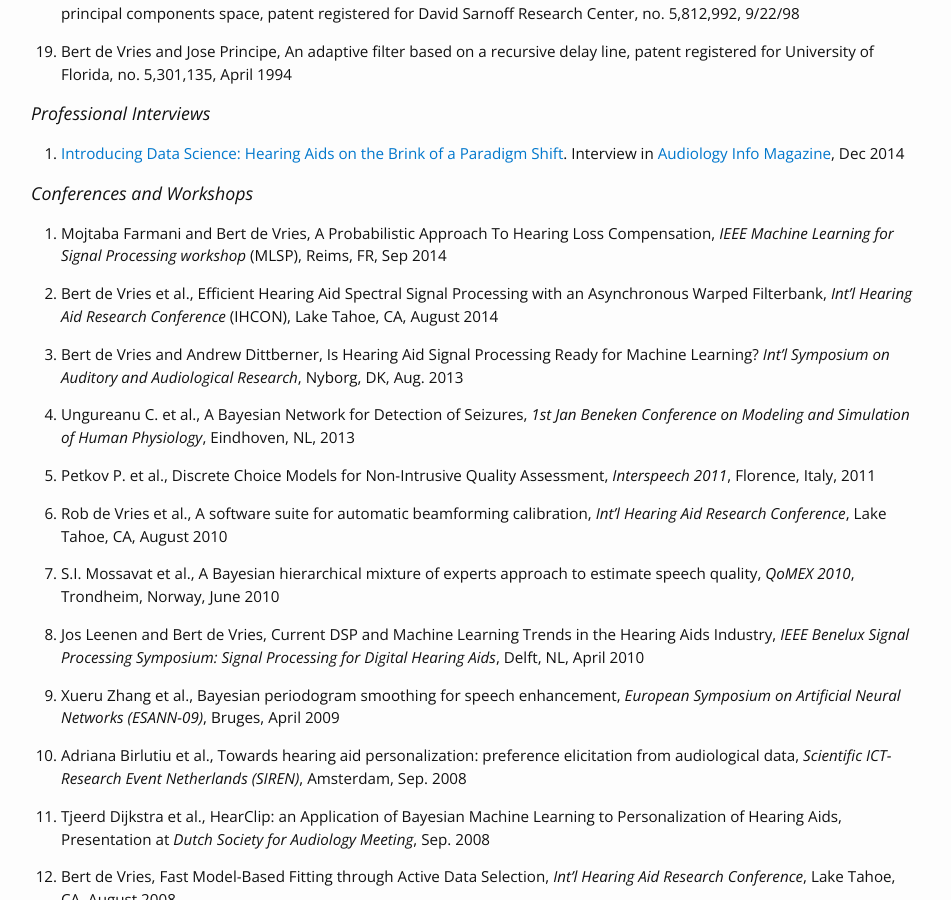
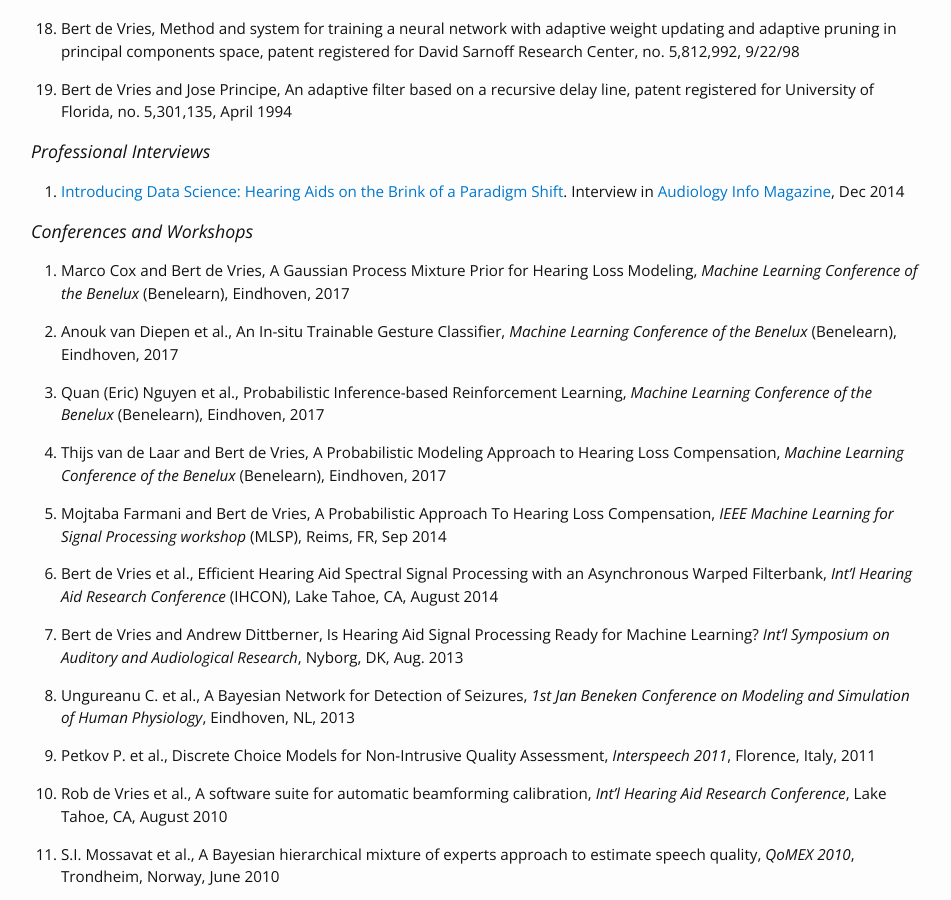
Before and after one commit to bertdv/bertdv.github.io, a Jekyll site: the page built from cv/bdevries-cv.md, in a window 1280 px wide and 900 px high, scrolled down 7388 px. Shown: the whole window, without its empty margins (164-1115 px from the left). Built offline with Jekyll 4.4.1, drawn with Linux system fonts in a browser that asks for light colours; some web fonts are replaced; our own code applies the rules of GitHub Pages for plain Markdown files; some of the changed text lies outside the part shown.

Commit message:
added benelearn pubs

```diff
--- a/cv/bdevries-cv.html
+++ b/cv/bdevries-cv.html
@@ -142,6 +142,7 @@ web <a href="http://bertdv.nl" class="uri">http://bertdv.nl</a></p>
 </ul>
 <h3 id="student-supervision">Student Supervision</h3>
 <ol style="list-style-type: decimal">
+<li><p>5/2017, Anouk van Diepen, M.Sc. thesis report, <em>A Probabilistic Modeling Approach to In-situ Trainable Gesture Recognition</em></p></li>
 <li><p>6/2016, Wouter van Roosmalen, M.Sc. thesis project, <em>In-situ Design of Noise Reduction Algorithms</em></p></li>
 <li><p>6/2016, Anouk van Diepen, M.Sc. internship, <em>Derivation and Implementation of Gausssian Mixture Model in a Forney-style Factor Graph</em></p></li>
 <li><p>10/2015, Pradeep Kumar, M.Sc. practical training project, <em>On Discrete-Valued Message Passing in Factor Graphs</em></p></li>
@@ -225,6 +226,10 @@ web <a href="http://bertdv.nl" class="uri">http://bertdv.nl</a></p>
 </ol>
 <h3 id="conferences-and-workshops">Conferences and Workshops</h3>
 <ol style="list-style-type: decimal">
+<li><p>Marco Cox and Bert de Vries, A Gaussian Process Mixture Prior for Hearing Loss Modeling, <em>Machine Learning Conference of the Benelux</em> (Benelearn), Eindhoven, 2017</p></li>
+<li><p>Anouk van Diepen et al., An In-situ Trainable Gesture Classifier, <em>Machine Learning Conference of the Benelux</em> (Benelearn), Eindhoven, 2017</p></li>
+<li><p>Quan (Eric) Nguyen et al., Probabilistic Inference-based Reinforcement Learning, <em>Machine Learning Conference of the Benelux</em> (Benelearn), Eindhoven, 2017</p></li>
+<li><p>Thijs van de Laar and Bert de Vries, A Probabilistic Modeling Approach to Hearing Loss Compensation, <em>Machine Learning Conference of the Benelux</em> (Benelearn), Eindhoven, 2017</p></li>
 <li><p>Mojtaba Farmani and Bert de Vries, A Probabilistic Approach To Hearing Loss Compensation, <em>IEEE Machine Learning for Signal Processing workshop</em> (MLSP), Reims, FR, Sep 2014</p></li>
 <li><p>Bert de Vries et al., Efficient Hearing Aid Spectral Signal Processing with an Asynchronous Warped Filterbank, <em>Int'l Hearing Aid Research Conference</em> (IHCON), Lake Tahoe, CA, August 2014</p></li>
 <li><p>Bert de Vries and Andrew Dittberner, Is Hearing Aid Signal Processing Ready for Machine Learning? <em>Int'l Symposium on Auditory and Audiological Research</em>, Nyborg, DK, Aug. 2013</p></li>
--- a/cv/bdevries-cv.md
+++ b/cv/bdevries-cv.md
@@ -195,6 +195,8 @@ Research at TU/e focusses on applications of Bayesian machine learning to person
 
 ### Student Supervision
 
+1. 5/2017, Anouk van Diepen, M.Sc. thesis report, _A Probabilistic Modeling Approach to In-situ Trainable Gesture Recognition_
+
 1. 6/2016, Wouter van Roosmalen, M.Sc. thesis project, _In-situ Design of Noise Reduction Algorithms_
 
 1. 6/2016, Anouk van Diepen, M.Sc. internship, _Derivation and Implementation of Gausssian Mixture Model in a Forney-style Factor Graph_
@@ -350,6 +352,14 @@ for University of Florida, no. 5,301,135, April 1994
 1. [Introducing Data Science: Hearing Aids on the Brink of a Paradigm Shift](http://www.audiology-worldnews.com/focus-on/1215-introducing-data-science-hearing-aids-on-the-brink-of-a-paradigm-shift). Interview in [Audiology Info Magazine](http://www.audiology-worldnews.com/), Dec 2014
 
 ### Conferences and Workshops
+
+1. Marco Cox and Bert de Vries, A Gaussian Process Mixture Prior for Hearing Loss Modeling, _Machine Learning Conference of the Benelux_ (Benelearn), Eindhoven, 2017
+
+1. Anouk van Diepen et al., An In-situ Trainable Gesture Classifier, _Machine Learning Conference of the Benelux_ (Benelearn), Eindhoven, 2017
+
+1. Quan (Eric) Nguyen et al., Probabilistic Inference-based Reinforcement Learning, _Machine Learning Conference of the Benelux_ (Benelearn), Eindhoven, 2017
+
+1. Thijs van de Laar and Bert de Vries, A Probabilistic Modeling Approach to Hearing Loss Compensation, _Machine Learning Conference of the Benelux_ (Benelearn), Eindhoven, 2017
 
 1. Mojtaba Farmani and Bert de Vries, A Probabilistic Approach To Hearing Loss Compensation, _IEEE Machine Learning for Signal Processing workshop_ (MLSP), Reims, FR, Sep 2014
 
```
Also changed, not shown: 2 other files.
